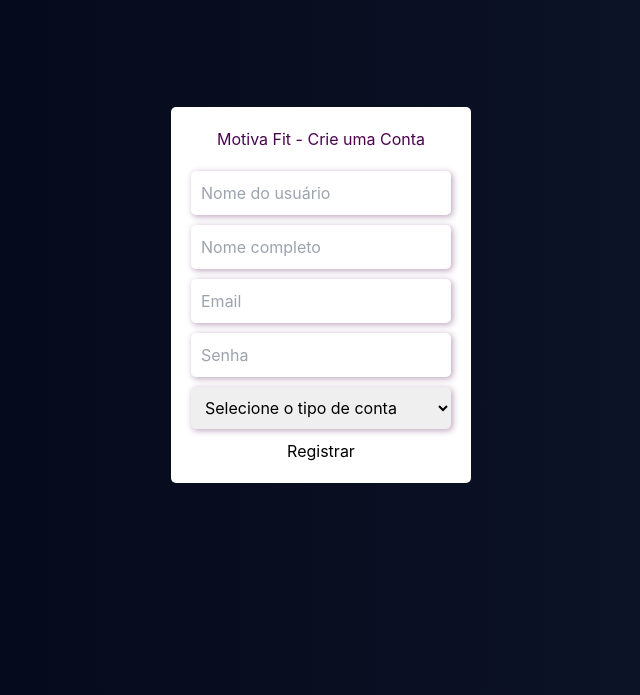
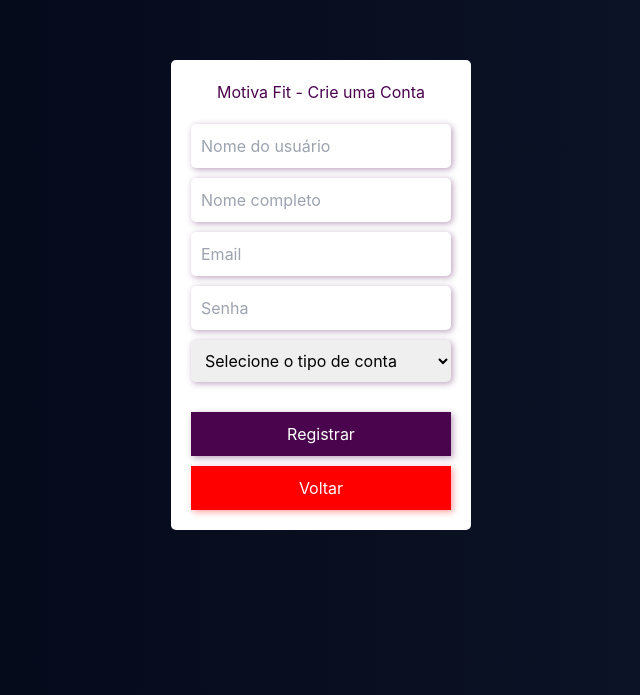
Before and after one commit to Will-G-Comnisky/MotivaFit, a React (Create React App) app in the folder frontend/: page /CreateAccountPage in a window 1280 px wide. Shown: the part 105-800 px from the top of the page, without its empty margins (319-959 px from the left). Built offline with nearby package versions, Linux system fonts and the light colour scheme.

Commit message:
alterações na estilização do formulário de registro

```diff
--- a/frontend/server.js
+++ b/frontend/server.js
@@ -9,8 +9,8 @@ app.use(bodyParser.json());
 
 const pool = new Pool({
   host: "localhost",
-  user: "motiva",
-  password: "motiva",
+  user: "postgres",
+  password: "willpostgres",
   database: "motiva_fit",
   port: 5432,
 });
--- a/frontend/src/components/CreateAccountPage/CreateAccountPage.css
+++ b/frontend/src/components/CreateAccountPage/CreateAccountPage.css
@@ -73,19 +73,20 @@
   color: rgb (74 4 78);
 }
 
-.create-account-container input[type="submit"] {
+.create-account-container .create-account-button {
   margin-top: 20px;
+  padding: 10px 0px;
   background: rgb(74 4 78);
   box-shadow: 0.1rem 0.1rem 0.4rem rgba(74, 4, 78, 0.377);
   color: white;
   cursor: pointer;
 }
 
-.create-account-container input[type="submit"]:hover {
+.create-account-container .create-account-button:hover {
   background-color: #0056b3;
 }
 
-.back-button {
+.create-account-container .back-button {
   margin-top: 10px;
   background: red;
   box-shadow: 0.1rem 0.1rem 0.4rem rgba(255, 0, 0, 0.377);
@@ -95,6 +96,6 @@
   padding: 10px 20px;
 }
 
-.back-button:hover {
+.create-account-container .back-button:hover {
   background-color: #cc0000;
 }
--- a/frontend/src/components/CreateAccountPage/CreateAccountPage.jsx
+++ b/frontend/src/components/CreateAccountPage/CreateAccountPage.jsx
@@ -24,6 +24,10 @@ function CreateAccountPage() {
         navigate("/LoginProfessor");
       }
     });
+  };
+
+  const handleBack = () => {
+    navigate("/");
   };
 
   return (
@@ -62,7 +66,10 @@ function CreateAccountPage() {
           <option value="aluno">Aluno</option>
           <option value="professor">Professor</option>
         </select>
-        <button type="submit">Registrar</button>
+        <button className="create-account-button" type="submit">Registrar</button>
+        <button type="button" className="back-button" onClick={handleBack}>
+          Voltar
+        </button>
       </form>
     </div>
   );
```
